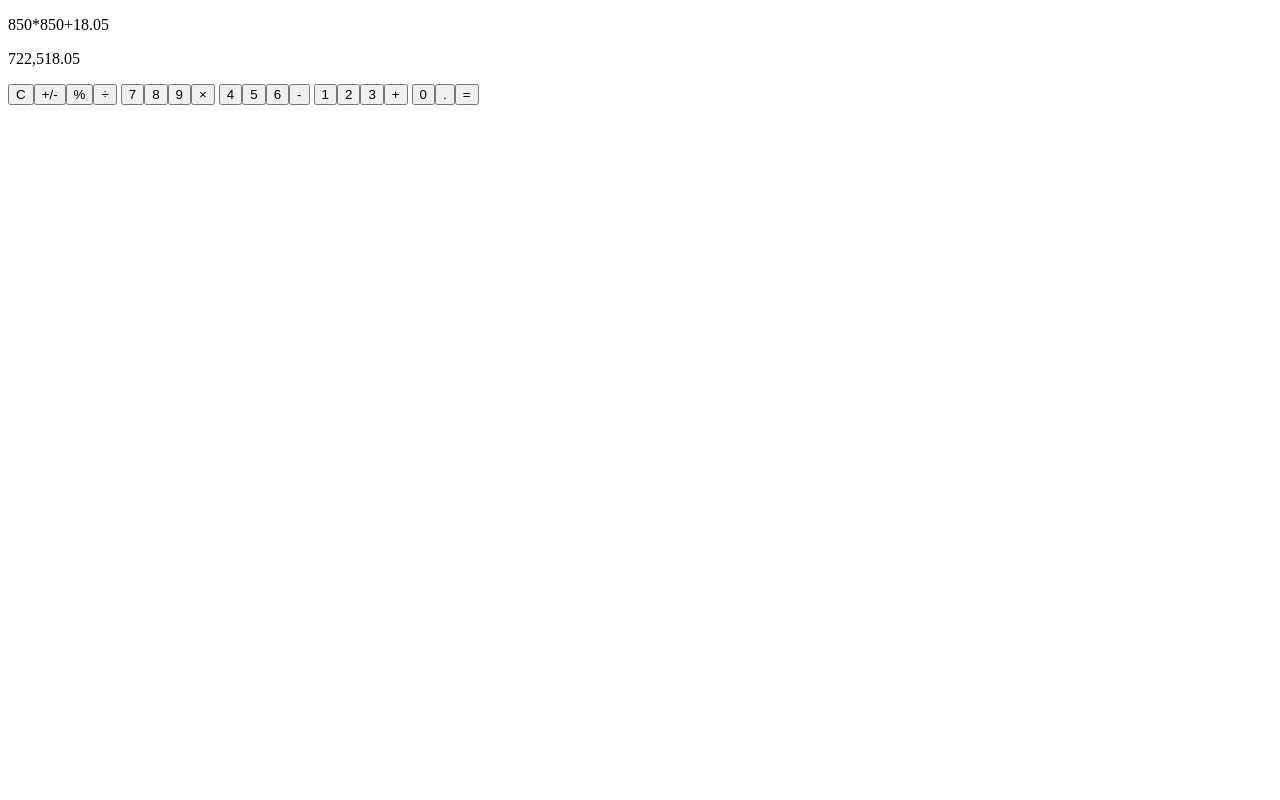
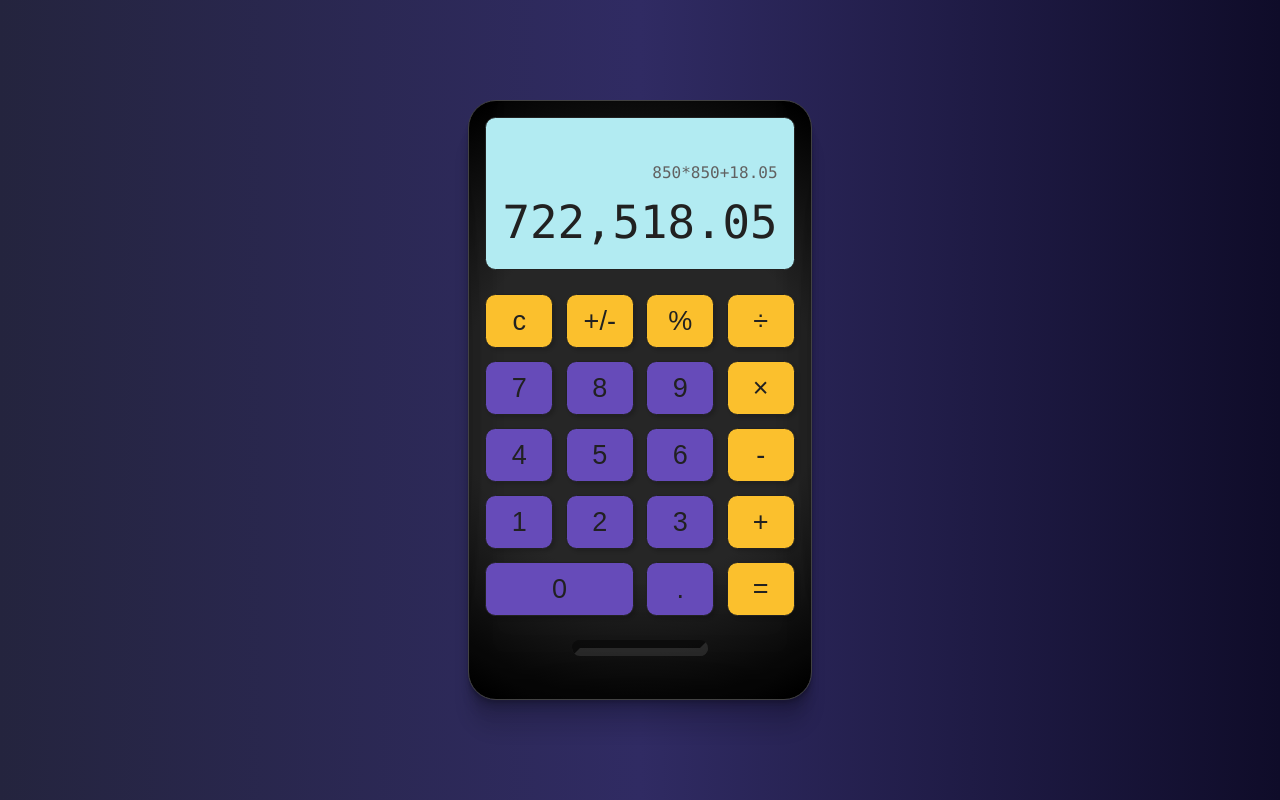
Before and after one commit to porquesammy/calculator, a plain HTML site: page index.html in a window 1280 px wide. Drawn offline with Linux system fonts and the light colour scheme.

Commit message:
add css styling and corresponding html

```diff
--- a/index.html
+++ b/index.html
@@ -1,29 +1,47 @@
 <!DOCTYPE html>
 <html lang="en">
   <head>
-    <meta charset="UTF-8">
-    <meta http-equiv="X-UA-Compatible" content="IE=edge">
-    <meta name="viewport" content="width=device-width, initial-scale=1.0">
+    <meta charset="UTF-8" />
+    <meta http-equiv="X-UA-Compatible" content="IE=edge" />
+    <meta name="viewport" content="width=device-width, initial-scale=1.0" />
     <title>Calculator</title>
-    <link rel="stylesheet" href="./style/style.css">
+    <link rel="stylesheet" href="./style/style.css" />
     <script src="./js/script.js" defer></script>
   </head>
   <body>
-    <main class="main-container">
+    <div id="wrapper">
+    <div class="calc-background">
+      <main id="main-container" class="grid">
         <div id="screen">
           <p class="small-text">850*850+18.05</p>
           <p class="main-text">722,518.05</p>
         </div>
-        <button id="clear">C</button><button id="pos-neg">+/-</button><button id="percentage">%</button><button id="divide">&divide;</button>
+        <button id="clear" class="yellow">c</button
+        ><button id="pos-neg" class="yellow">+/-</button
+        ><button id="percentage" class="yellow">%</button
+        ><button id="divide" class="yellow">&divide;</button>
 
-        <button id="7">7</button><button id="8">8</button><button id="9">9</button><button id="multiply">&#xd7;</button>
+        <button id="7" class="purple">7</button
+        ><button id="8" class="purple">8</button
+        ><button id="9" class="purple">9</button
+        ><button id="multiply" class="yellow">&#xd7;</button>
 
-        <button id="4">4</button><button id="5">5</button><button id="6">6</button><button id="subtract">-</button>
+        <button id="4" class="purple">4</button
+        ><button id="5" class="purple">5</button
+        ><button id="6" class="purple">6</button
+        ><button id="subtract" class="yellow">-</button>
 
-        <button id="1">1</button><button id="2">2</button><button id="3">3</button><button id="add">+</button>
+        <button id="1" class="purple">1</button
+        ><button id="2" class="purple">2</button
+        ><button id="3" class="purple">3</button
+        ><button id="add" class="yellow">+</button>
 
-        <button id="0">0</button><button id="decimal">.</button><button id="equals">=</button>
+        <button id="zero" class="purple">0</button
+        ><button id="decimal" class="purple">.</button
+        ><button id="equals" class="yellow">=</button>
       </main>
-
+      <div class="extra"></div>
+    </div>
+</div>
   </body>
 </html>
--- a/style/style.css
+++ b/style/style.css
@@ -0,0 +1,350 @@
+:root {
+  /* Fonts */
+  --font-main: "Segoe UI", Roboto, "Helvetica Neue", Arial, sans-serif;
+  --font-second: "SFMono-Regular", Consolas, "Liberation Mono", Menlo, Courier,
+    monospace;
+
+  /* Colors */
+  --color-blue-300: #b2ebf2;
+  --color-blue-600: #0097a7;
+
+  --color-gray-100: #f5f5f5;
+  --color-gray-400: #bdbdbd;
+  --color-gray-700: #616161;
+  --color-gray-900: #212121;
+
+  --color-yellow-100: #ffeaa6;
+  --color-yellow-500: #fbc02d;
+  --color-yellow-900: #ffb142;
+
+  --color-purple-100: #d0bfff;
+  --color-purple-500: #664bb9;
+  --color-purple-900: #4f0098;
+
+  /* Semantic Colors */
+  --page-bg-color: #0f0c29; /* fallback for old browsers */
+  background: -webkit-linear-gradient(
+    to right,
+    #24243e,
+    #302b63,
+    #0f0c29
+  ); /* Chrome 10-25, Safari 5.1-6 */
+  background: linear-gradient(
+    to right,
+    #24243e,
+    #302b63,
+    #0f0c29
+  ); /* W3C, IE 10+/ Edge, Firefox 16+, Chrome 26+, Opera 12+, Safari 7+ */
+
+  --element-bg-color: var(--color-gray-100);
+  --text-color: var(--color-gray-900);
+  --light-text-color: var(--color-gray-500);
+  --button-color: var(--color-purple-900);
+
+  /* Spacing */
+  --space: 1.6rem; /* Should equal body line-height */
+  --section-space: calc(var(--space) * 4);
+  --flow-space: var(--space);
+  --gutter: var(--space);
+  --content-width: 55rem;
+  --sidebar-width: 15rem;
+
+  /* Modular Scale */
+  --ratio: 1.3; /* 1.2 is very similar to default browser style */
+  --ms-0: 1rem; /* 1rem = 16px | 1.25rem = 20px | 1.125rem = 18px */
+  --ms-1: calc(var(--ms-0) * var(--ratio));
+  --ms-2: calc(var(--ms-1) * var(--ratio));
+  --ms-3: calc(var(--ms-2) * var(--ratio));
+  --ms-4: calc(var(--ms-3) * var(--ratio));
+  --ms-5: calc(var(--ms-4) * var(--ratio));
+  --ms--1: calc(var(--ms-0) / var(--ratio));
+  --ms--2: calc(var(--ms--1) / var(--ratio));
+}
+
+* {
+  box-sizing: border-box;
+  -webkit-font-smoothing: antialiased;
+  -moz-osx-font-smoothing: grayscale;
+}
+
+html,
+body,
+div,
+span,
+applet,
+object,
+iframe,
+h1,
+h2,
+h3,
+h4,
+h5,
+h6,
+p,
+blockquote,
+pre,
+a,
+abbr,
+acronym,
+address,
+big,
+cite,
+code,
+del,
+dfn,
+em,
+img,
+ins,
+kbd,
+q,
+s,
+samp,
+small,
+strike,
+strong,
+sub,
+sup,
+tt,
+var,
+b,
+u,
+i,
+center,
+dl,
+dt,
+dd,
+ol,
+ul,
+li,
+fieldset,
+form,
+label,
+legend,
+table,
+caption,
+tbody,
+tfoot,
+thead,
+tr,
+th,
+td,
+article,
+aside,
+canvas,
+details,
+embed,
+figure,
+figcaption,
+footer,
+header,
+hgroup,
+menu,
+nav,
+output,
+ruby,
+section,
+summary,
+time,
+mark,
+audio,
+video {
+  margin: 0;
+  padding: 0;
+  border: 0;
+  font: inherit;
+  font-size: 100%;
+  vertical-align: baseline;
+}
+
+/* HTML5 display-role reset for older browsers */
+article,
+aside,
+details,
+figcaption,
+figure,
+footer,
+header,
+hgroup,
+menu,
+nav,
+section {
+  display: block;
+}
+
+body {
+  line-height: 1;
+}
+
+ol,
+ul {
+  list-style: none;
+}
+
+blockquote,
+q {
+  quotes: none;
+}
+
+blockquote::before,
+blockquote::after,
+q::before,
+q::after {
+  content: "";
+  content: none;
+}
+
+table {
+  border-collapse: collapse;
+  border-spacing: 0;
+}
+
+/* Set default font, color, size, & line height */
+body {
+  font-family: var(--font-second);
+  color: var(--text-color);
+  line-height: 1.3;
+  font-size: var(--ms-4);
+}
+
+.small-text {
+  color: var(--color-gray-700);
+  line-height: 2.5;
+  font-size: var(--ms-0);
+}
+
+button {
+  color: var(--color-gray-900);
+  font-size: var(--ms-2);
+  box-shadow: rgba(0, 0, 0, 0.15) 2.4px 2.4px 3.2px;
+}
+button:hover {
+  cursor: pointer;
+  transform: translateX(0.5px) translateY(0.5px);
+}
+
+/* Heading typography */
+
+h1,
+.txt-h1 {
+  font-size: var(--ms-5);
+  margin-top: 0;
+}
+h2,
+.txt-h2 {
+  font-size: var(--ms-4);
+}
+h3,
+.txt-h3 {
+  font-size: var(--ms-3);
+}
+h4,
+.txt-h4 {
+  font-size: var(--ms-2);
+}
+h5,
+.txt-h5 {
+  font-size: var(--ms-1);
+}
+h6,
+.txt-h6,
+label,
+th,
+legend {
+  font-size: var(--ms-0);
+  font-weight: bold;
+}
+
+/* Set typography for small text */
+small,
+.txt-small {
+  font-size: var(--ms--1);
+  line-height: 1.3;
+}
+
+#screen {
+  display: flex;
+  flex-direction: column;
+  justify-content: flex-end;
+  text-align: right;
+  margin-bottom: 0.75rem;
+  padding: 1rem;
+  grid-column: 1/5;
+  background-color: var(--color-blue-300);
+}
+
+#zero {
+  grid-column: 1/3;
+}
+
+.yellow {
+  background-color: var(--color-yellow-500);
+}
+
+.purple {
+  background-color: var(--color-purple-500);
+}
+
+.calc-background {
+  display: grid;
+  justify-items: center;
+  height: 95vh;
+  max-height: 600px;
+  border: 1px ridge rgb(66, 66, 66);
+  background: rgb(38, 38, 38);
+  background: -moz-radial-gradient(
+    circle,
+    rgba(38, 38, 38, 1) 52%,
+    rgba(0, 0, 0, 1) 100%,
+    rgba(20, 20, 20, 1) 100%
+  );
+  background: -webkit-radial-gradient(
+    circle,
+    rgba(38, 38, 38, 1) 52%,
+    rgba(0, 0, 0, 1) 100%,
+    rgba(20, 20, 20, 1) 100%
+  );
+  background: radial-gradient(
+    circle,
+    rgba(38, 38, 38, 1) 52%,
+    rgba(0, 0, 0, 1) 100%,
+    rgba(20, 20, 20, 1) 100%
+  );
+  filter: progid:DXImageTransform.Microsoft.gradient(startColorstr="#262626",endColorstr="#141414",GradientType=1);
+  box-shadow: rgba(0, 0, 0, 0.17) 0px -23px 25px 0px inset,
+    rgba(0, 0, 0, 0.15) 0px -36px 30px 0px inset,
+    rgba(0, 0, 0, 0.1) 0px -79px 40px 0px inset, rgba(0, 0, 0, 0.06) 0px 2px 1px,
+    rgba(0, 0, 0, 0.09) 0px 4px 2px, rgba(0, 0, 0, 0.09) 0px 8px 4px,
+    rgba(0, 0, 0, 0.09) 0px 16px 8px, rgba(0, 0, 0, 0.09) 0px 32px 16px;
+  margin: 1rem;
+  border-radius: 1.75rem;
+}
+
+.grid {
+  display: grid;
+  gap: 0.8rem;
+  grid-template-columns: 1fr 1fr 1fr 1fr;
+  grid-template-rows: auto;
+  padding: 1rem;
+  margin-bottom: -4rem;
+}
+
+.grid > * {
+  border-radius: 0.65rem;
+  border: 0.5px rgb(33, 33, 33) solid;
+}
+
+#wrapper {
+  display: grid;
+  justify-content: center;
+  align-content: center;
+  height: 100vh;
+}
+.extra {
+  position: relative;
+  top: 4.5rem;
+  height: 10px;
+  width: 40%;
+  border: 8px rgb(0, 0, 0) inset;
+  border-radius: 2rem;
+  opacity: 35%;
+}
```
Lines whose indentation alone changed are shown as unchanged.
